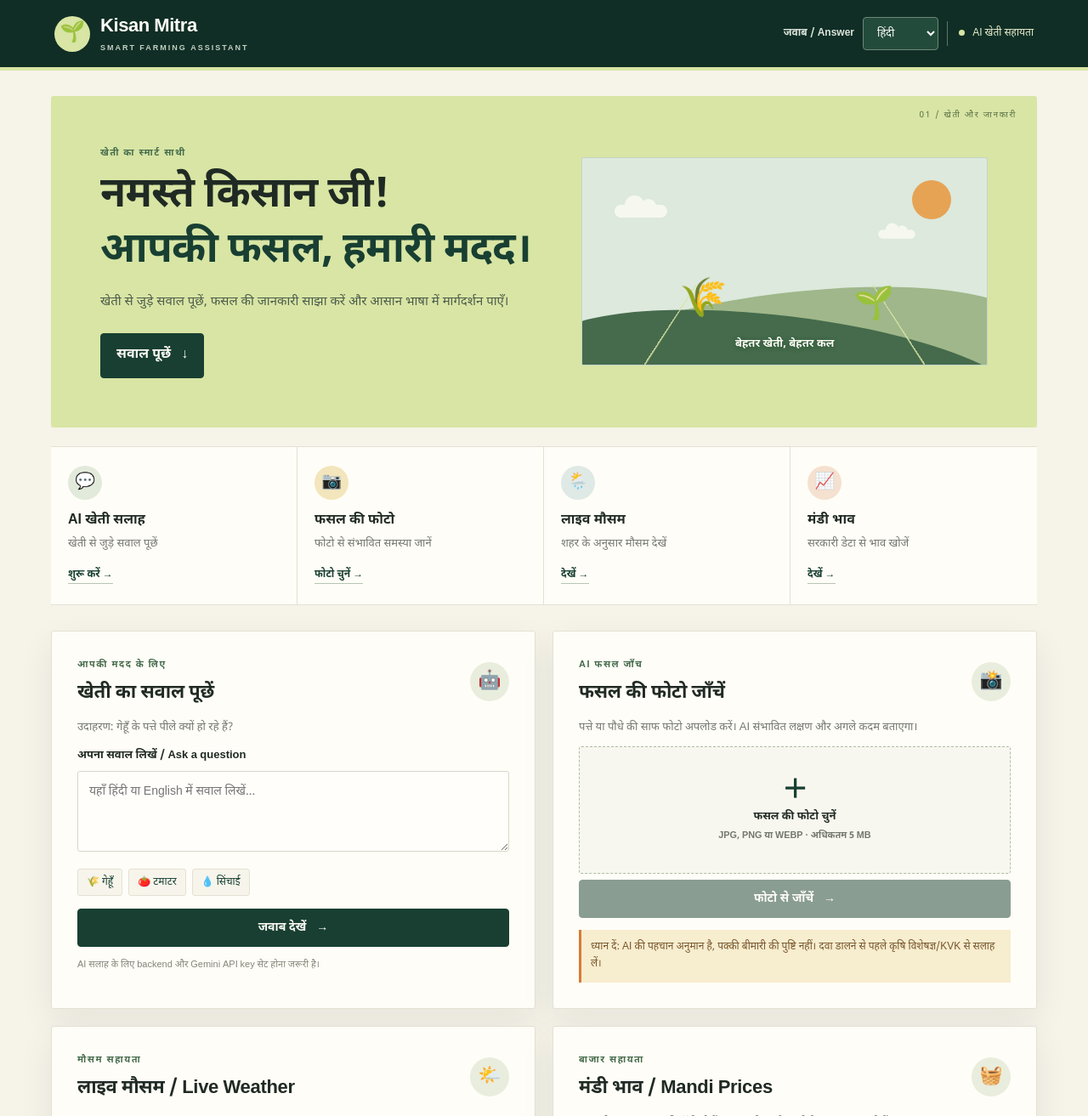
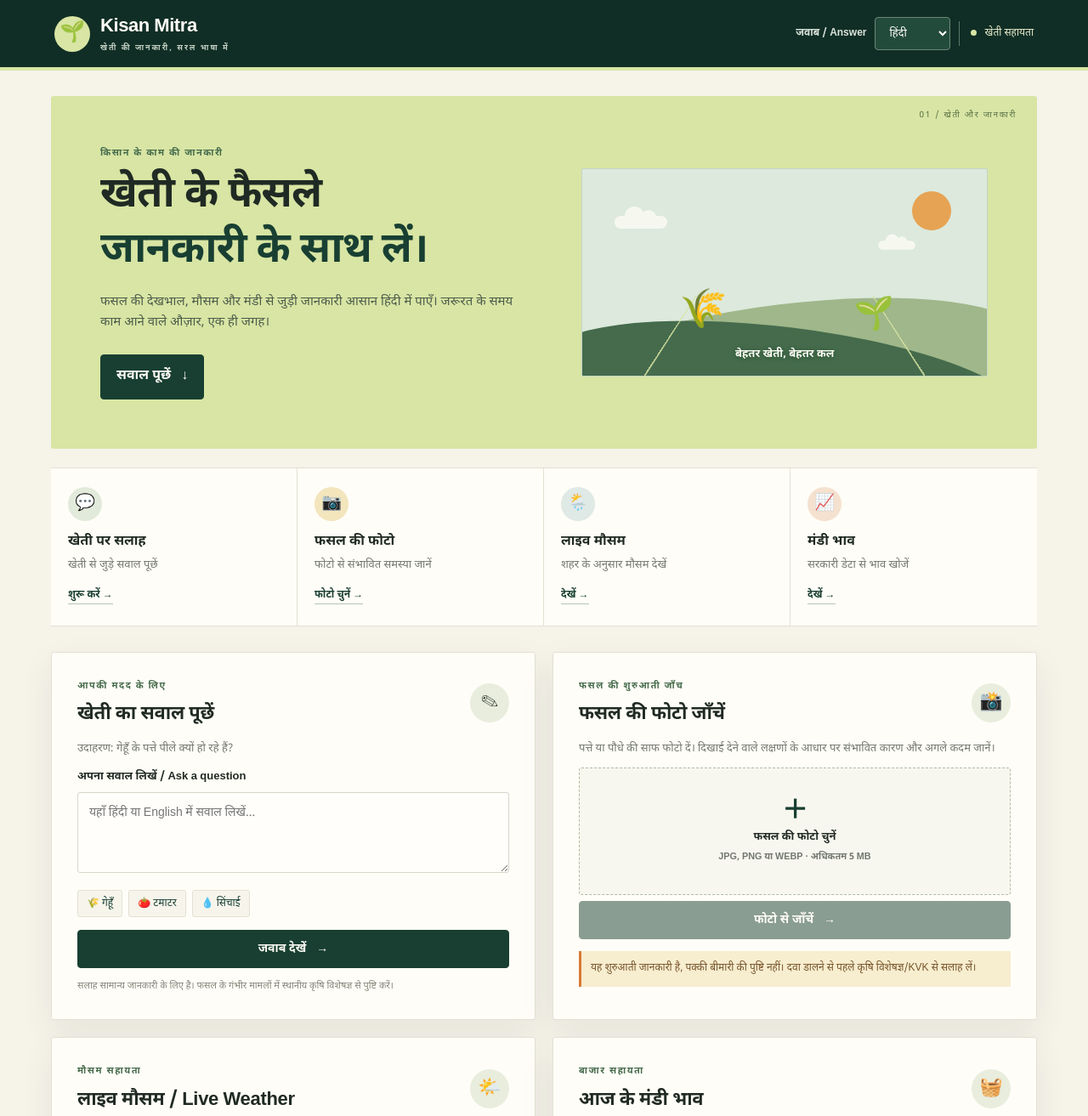
Before and after one commit to vinitgoswami68/Kisan-Mitra, a plain HTML site: page index.html in a window 1280 px wide. Shown: the top 1313 px of the page at 85% size. Drawn offline with Linux system fonts and the light colour scheme.

Commit message:
Refine Kisan Mitra copy and page metadata

```diff
--- a/index.html
+++ b/index.html
@@ -3,23 +3,23 @@
 <head>
   <meta charset="UTF-8">
   <meta name="viewport" content="width=device-width, initial-scale=1.0">
-  <meta name="theme-color" content="#176b43">
-  <title>Kisan Mitra | Smart Farming Assistant</title>
-  <meta name="description" content="Kisan Mitra: Hindi-first AI farming assistant with crop photo analysis, weather forecasts, and mandi price lookup.">
+  <meta name="theme-color" content="#183f32">
+  <title>Kisan Mitra — खेती की सही जानकारी</title>
+  <meta name="description" content="Kisan Mitra पर खेती की जानकारी, फसल के लक्षण, स्थानीय मौसम और उपलब्ध मंडी भाव एक ही जगह देखें।">
   <link rel="stylesheet" href="style.css">
 </head>
 <body>
   <header class="topbar">
-    <div class="brand"><span class="brand-icon">🌱</span><span>Kisan Mitra<small>SMART FARMING ASSISTANT</small></span></div>
-    <div class="top-actions"><label class="language-label" for="answerLanguage">जवाब / Answer</label><select id="answerLanguage" aria-label="AI answer language"><option value="hi">हिंदी</option><option value="en">English</option></select><span class="status"><i></i> AI खेती सहायता</span></div>
+    <div class="brand"><span class="brand-icon">🌱</span><span>Kisan Mitra<small>खेती की जानकारी, सरल भाषा में</small></span></div>
+    <div class="top-actions"><label class="language-label" for="answerLanguage">जवाब / Answer</label><select id="answerLanguage" aria-label="AI answer language"><option value="hi">हिंदी</option><option value="en">English</option></select><span class="status"><i></i> खेती सहायता</span></div>
   </header>
 
   <main class="container">
     <section class="hero">
       <div class="hero-copy">
-        <p class="eyebrow">खेती का स्मार्ट साथी</p>
-        <h1>नमस्ते किसान जी!<br><span>आपकी फसल, हमारी मदद।</span></h1>
-        <p class="intro">खेती से जुड़े सवाल पूछें, फसल की जानकारी साझा करें और आसान भाषा में मार्गदर्शन पाएँ।</p>
+        <p class="eyebrow">किसान के काम की जानकारी</p>
+        <h1>खेती के फैसले<br><span>जानकारी के साथ लें।</span></h1>
+        <p class="intro">फसल की देखभाल, मौसम और मंडी से जुड़ी जानकारी आसान हिंदी में पाएँ। जरूरत के समय काम आने वाले औज़ार, एक ही जगह।</p>
         <a class="primary-link" href="#ask">सवाल पूछें <span>↓</span></a>
       </div>
       <div class="hero-art" aria-label="खेती का चित्र">
@@ -31,7 +31,7 @@
     </section>
 
     <section class="quick-grid" aria-label="मुख्य सुविधाएँ">
-      <article class="quick-card"><div class="quick-icon green">💬</div><h3>AI खेती सलाह</h3><p>खेती से जुड़े सवाल पूछें</p><a href="#ask">शुरू करें →</a></article>
+      <article class="quick-card"><div class="quick-icon green">💬</div><h3>खेती पर सलाह</h3><p>खेती से जुड़े सवाल पूछें</p><a href="#ask">शुरू करें →</a></article>
       <article class="quick-card"><div class="quick-icon yellow">📷</div><h3>फसल की फोटो</h3><p>फोटो से संभावित समस्या जानें</p><a href="#photo">फोटो चुनें →</a></article>
       <article class="quick-card"><div class="quick-icon blue">🌦️</div><h3>लाइव मौसम</h3><p>शहर के अनुसार मौसम देखें</p><a href="#weather">देखें →</a></article>
       <article class="quick-card"><div class="quick-icon orange">📈</div><h3>मंडी भाव</h3><p>सरकारी डेटा से भाव खोजें</p><a href="#mandi">देखें →</a></article>
@@ -39,7 +39,7 @@
 
     <section class="content-grid">
       <section class="panel ask-panel" id="ask">
-        <div class="section-heading"><div><p class="eyebrow">आपकी मदद के लिए</p><h2>खेती का सवाल पूछें</h2></div><span class="bot-icon">🤖</span></div>
+        <div class="section-heading"><div><p class="eyebrow">आपकी मदद के लिए</p><h2>खेती का सवाल पूछें</h2></div><span class="bot-icon">✎</span></div>
         <p class="muted">उदाहरण: गेहूँ के पत्ते पीले क्यों हो रहे हैं?</p>
         <form id="questionForm">
           <label for="question">अपना सवाल लिखें / Ask a question</label>
@@ -52,18 +52,18 @@
           <button class="primary-button" type="submit">जवाब देखें <span>→</span></button>
         </form>
         <div id="answer" class="answer-box" hidden aria-live="polite"></div>
-        <p class="demo-note">AI सलाह के लिए backend और Gemini API key सेट होना जरूरी है।</p>
+        <p class="demo-note">सलाह सामान्य जानकारी के लिए है। फसल के गंभीर मामलों में स्थानीय कृषि विशेषज्ञ से पुष्टि करें।</p>
       </section>
 
       <section class="panel photo-panel" id="photo">
-        <div class="section-heading"><div><p class="eyebrow">AI फसल जाँच</p><h2>फसल की फोटो जाँचें</h2></div><span class="bot-icon">📸</span></div>
-        <p class="muted">पत्ते या पौधे की साफ फोटो अपलोड करें। AI संभावित लक्षण और अगले कदम बताएगा।</p>
+        <div class="section-heading"><div><p class="eyebrow">फसल की शुरुआती जाँच</p><h2>फसल की फोटो जाँचें</h2></div><span class="bot-icon">📸</span></div>
+        <p class="muted">पत्ते या पौधे की साफ फोटो दें। दिखाई देने वाले लक्षणों के आधार पर संभावित कारण और अगले कदम जानें।</p>
         <label class="upload-area" for="cropPhoto"><span class="upload-symbol">＋</span><strong>फसल की फोटो चुनें</strong><small>JPG, PNG या WEBP · अधिकतम 5 MB</small></label>
         <input type="file" id="cropPhoto" accept="image/jpeg,image/png,image/webp" hidden>
         <div id="photoPreview" class="photo-preview" hidden><img id="previewImage" alt="आपकी चुनी हुई फसल की फोटो"><p id="photoName"></p></div>
         <button class="primary-button" id="diagnoseButton" type="button" disabled>फोटो से जाँचें <span>→</span></button>
         <div id="diagnosisResult" class="answer-box" hidden aria-live="polite"></div>
-        <div class="notice">ध्यान दें: AI की पहचान अनुमान है, पक्की बीमारी की पुष्टि नहीं। दवा डालने से पहले कृषि विशेषज्ञ/KVK से सलाह लें।</div>
+        <div class="notice">यह शुरुआती जानकारी है, पक्की बीमारी की पुष्टि नहीं। दवा डालने से पहले कृषि विशेषज्ञ/KVK से सलाह लें।</div>
       </section>
     </section>
 
@@ -75,7 +75,7 @@
         <small class="footnote">मौसम पूर्वानुमान है; स्थानीय परिस्थितियाँ अलग हो सकती हैं।</small>
       </section>
       <section class="panel" id="mandi">
-        <div class="section-heading"><div><p class="eyebrow">बाजार सहायता</p><h2>मंडी भाव / Mandi Prices</h2></div><span class="bot-icon">🧺</span></div>
+        <div class="section-heading"><div><p class="eyebrow">बाजार सहायता</p><h2>आज के मंडी भाव</h2></div><span class="bot-icon">🧺</span></div>
         <p class="muted">सरकारी data.gov.in रिकॉर्ड खोजें। भाव तारीख और मंडी के अनुसार बदलते हैं।</p>
         <form id="mandiForm" class="form-stack">
           <label for="mandiState">राज्य / State</label><input id="mandiState" value="Uttar Pradesh" maxlength="80" required>
@@ -87,7 +87,7 @@
         <small class="footnote">सरकारी डेटा रोज़ाना अपडेट हो सकता है, हर मंडी का रिकॉर्ड उपलब्ध होना जरूरी नहीं।</small>
       </section>
     </section>
-    <footer>🌱 Kisan Mitra <span>एक विद्यार्थी प्रोजेक्ट डेमो · Weather: Open-Meteo</span></footer>
+    <footer>🌱 Kisan Mitra <span>खेती की जानकारी और उपयोगी औज़ार · मौसम स्रोत: Open-Meteo</span></footer>
   </main>
   <script src="script.js"></script>
 </body>
```
